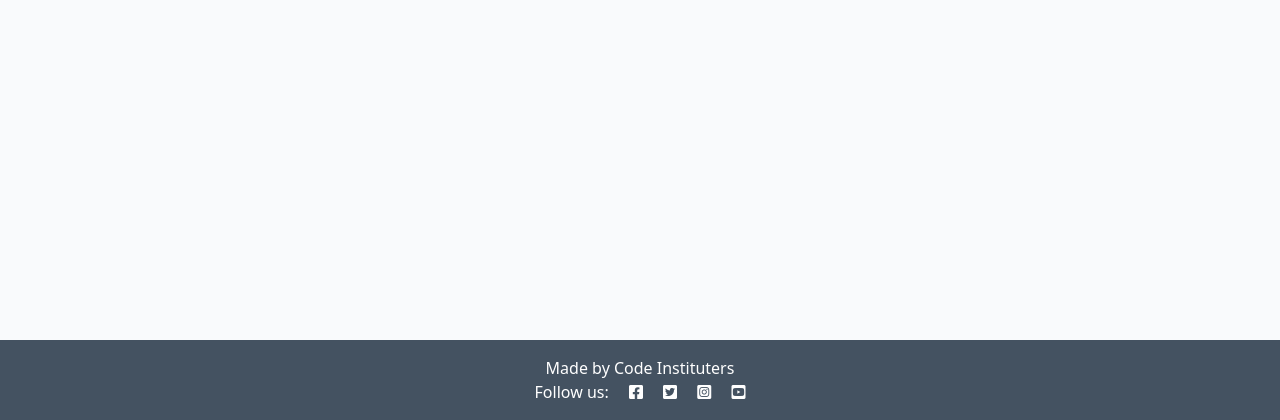
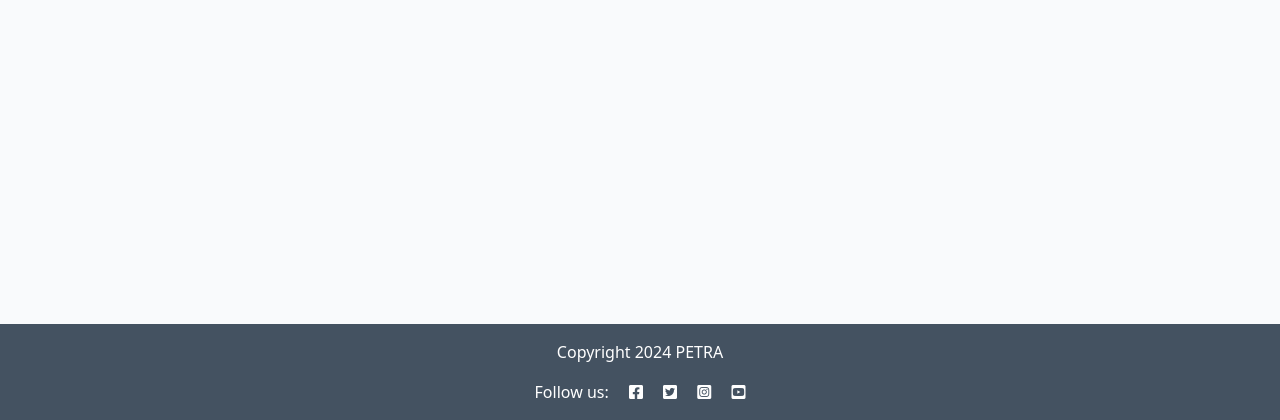
Before and after one commit to behemot-biz/blog, a Django app: page / in a window 1280 px wide. Shown: the part 380-800 px from the top of the page. Run offline with Django 4.2, Linux system fonts and the light colour scheme; data that the repository does not hold is empty.

Commit message:
Add url tag to base template,nav. Add excerpt to post listing and block copyright to footer

```diff
--- a/blog/templates/blog/index.html
+++ b/blog/templates/blog/index.html
@@ -20,6 +20,8 @@
                             </div>
                             <a href="#" class="post-link">
                                 <h2 class="card-title">{{ post.title }}</h2>
+                                <p class="card-text">{{ post.excerpt }}</p>
+
                             </a>
 
                             <hr />
@@ -50,3 +52,7 @@
 
 <!-- index.html content ends here -->
 {% endblock %}
+
+{% block copyright %}
+    Copyright 2024 PETRA
+{% endblock %}
--- a/codestar/settings.py
+++ b/codestar/settings.py
@@ -29,7 +29,7 @@ TEMPLATES_DIR = os.path.join(BASE_DIR, 'templates')
 SECRET_KEY = os.environ.get("SECRET_KEY")
 
 # SECURITY WARNING: don't run with debug turned on in production!
-DEBUG = False
+DEBUG = True
 
 ALLOWED_HOSTS = ['127.0.0.1','.herokuapp.com']
 
--- a/templates/base.html
+++ b/templates/base.html
@@ -41,7 +41,7 @@
                 <ul class="navbar-nav me-auto mb-2 mb-lg-0">
                     <li class="nav-item">
                         <a class="nav-link {% if request.path == home_url %}active{% endif %}" aria-current="page"
-                            href="#">Home</a>
+                            href="{% url 'home' %}">Home</a>
                     </li>
 
                 </ul>
@@ -62,7 +62,13 @@
 
     <!-- Footer -->
     <footer class="footer mt-auto py-3 dark-bg">
-        <p class="m-0 text-center text-white">Made by Code Instituters</p>
+        <p class="m-0 text-center text-white">
+            <p class="m-0 text-center text-white">
+                {% block copyright %}
+                    Made by Code Instituters
+                {% endblock copyright %}
+            </p>
+        </p>
         <p class="m-0 text-center text-white">Follow us: <i class="fab fa-facebook-square ms-3"></i>
             <i class="fab fa-twitter-square ms-3"></i>
             <i class="fab fa-instagram-square ms-3"></i>
```
